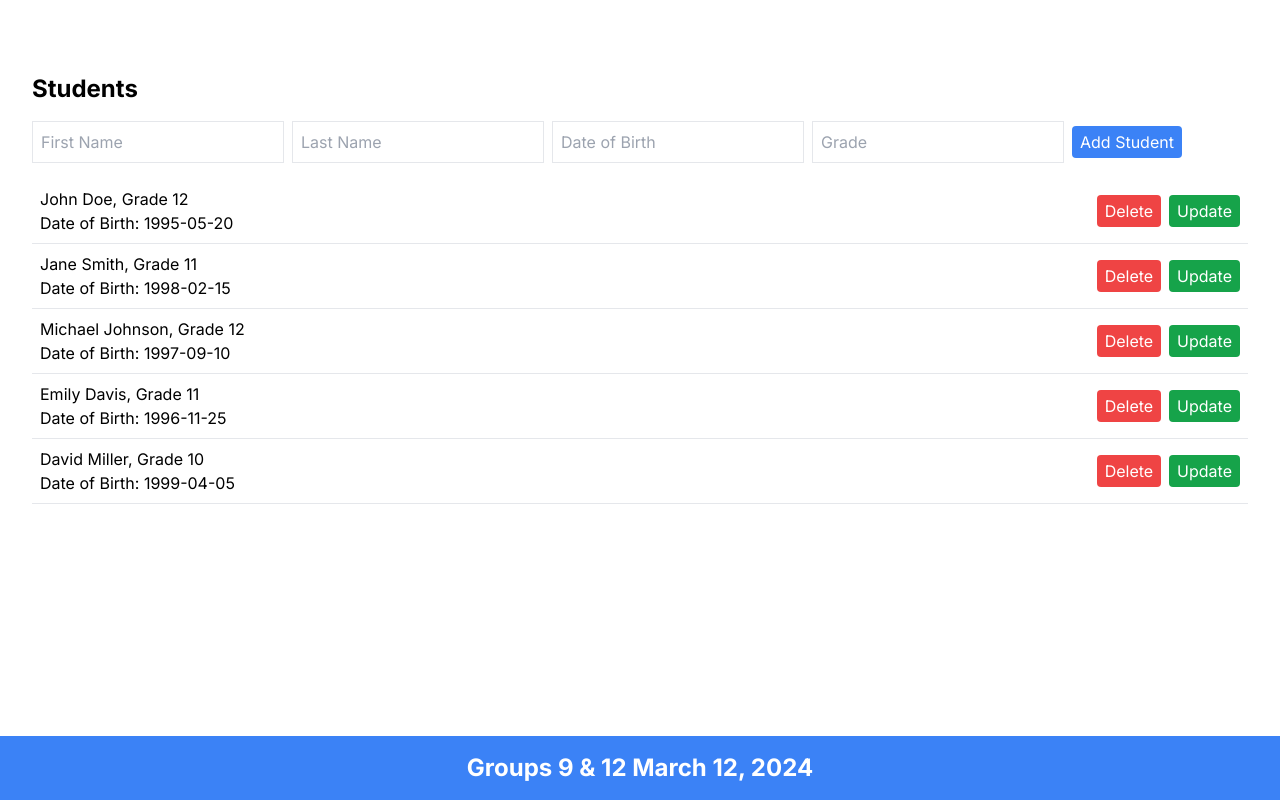
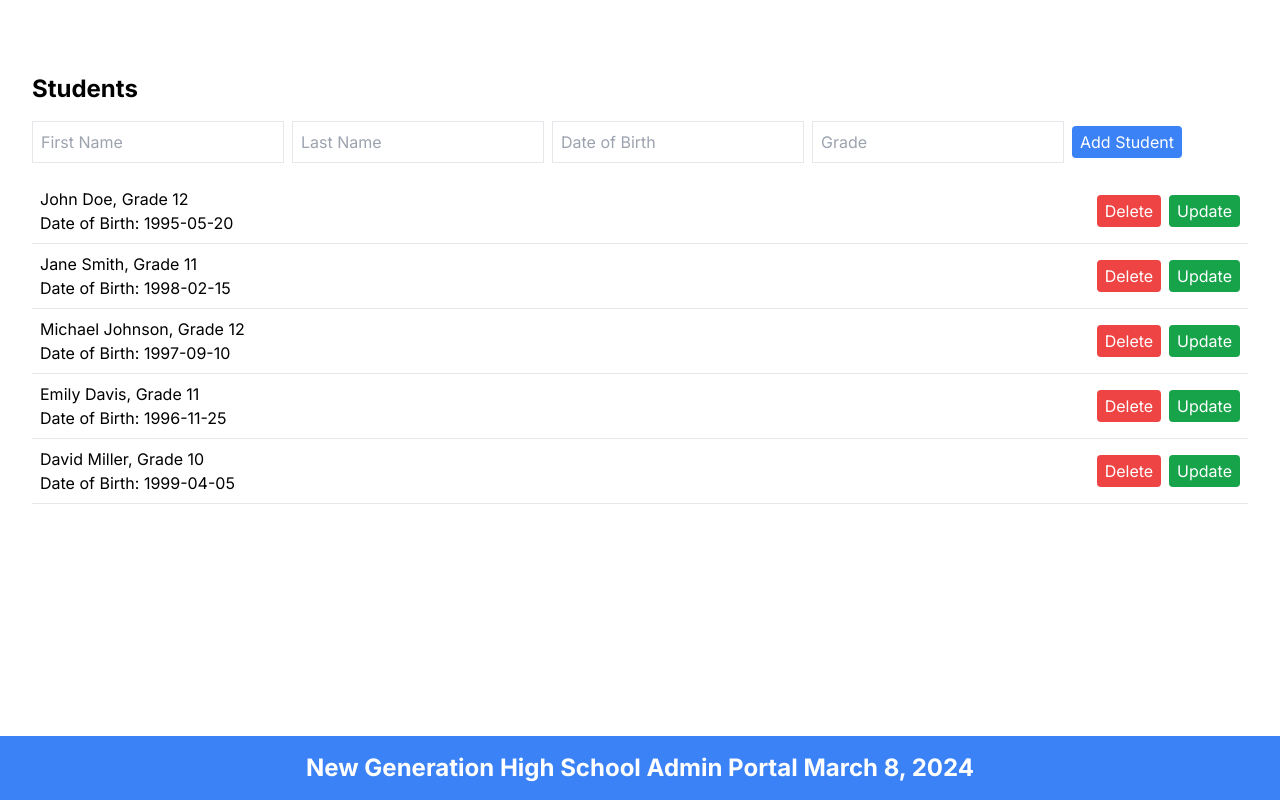
Before and after one commit to MrAbubaker1/Assignment2WebDev, a Next.js app in the folder my-app/: page / in a window 1280 px wide. Shown: the part 232-1032 px from the top of the page. Built offline with nearby package versions, Linux system fonts and the light colour scheme; data requests are answered from the project's data file.

Commit message:
adding current date to footer

```diff
--- a/my-app/app/Components/Footer.jsx
+++ b/my-app/app/Components/Footer.jsx
@@ -1,10 +1,16 @@
 import React from 'react';
 
 const Footer = () => {
+  const getCurrentDate = () => {
+    const currentDate = new Date();
+    const options = { year: 'numeric', month: 'long', day: 'numeric' };
+    return currentDate.toLocaleDateString('en-US', options);
+  };
+
   return (
     <footer className="bg-blue-500 p-4 mt-8 text-2xl text-white text-center font-bold">
       <div className="container mx-auto text-center">
-        <p>Groups 9 & 12 March 12, 2024</p>
+        <p>New Generation High School Admin Portal {getCurrentDate()}</p>
       </div>
     </footer>
   );
```
